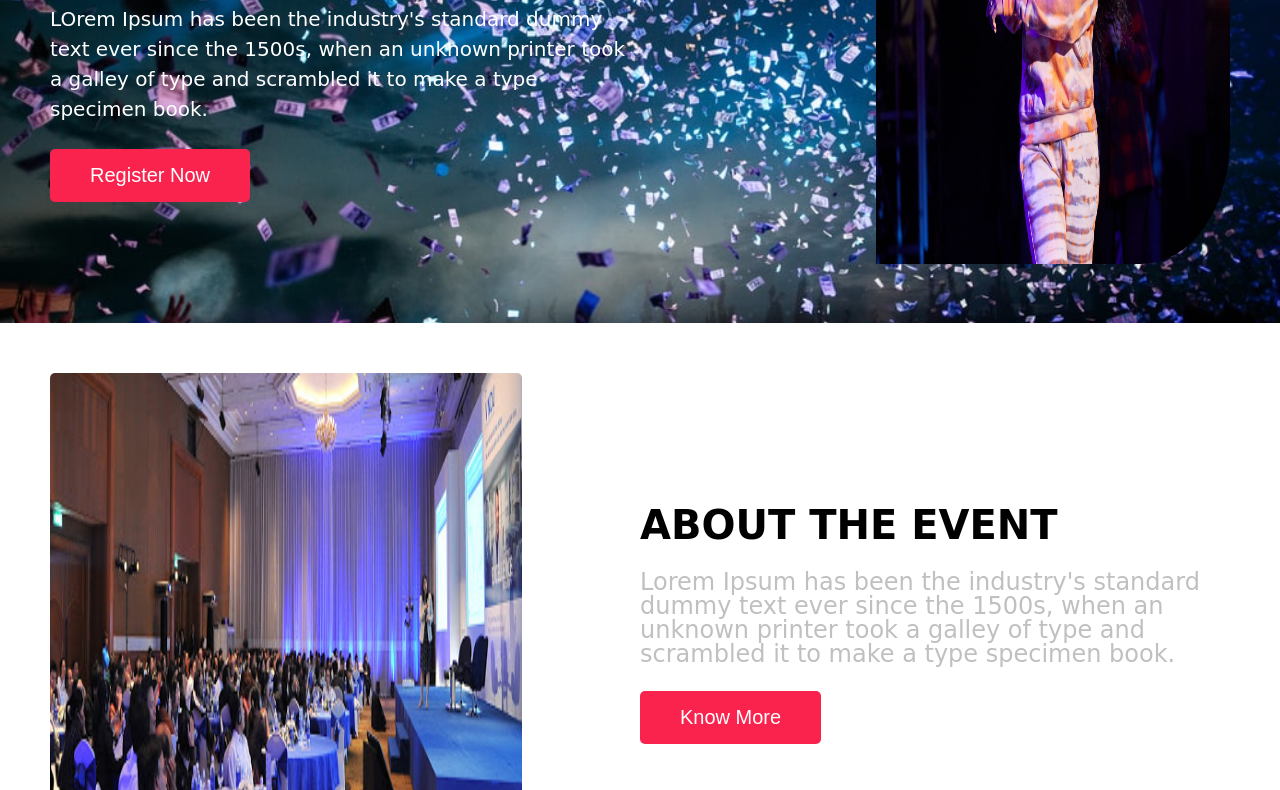
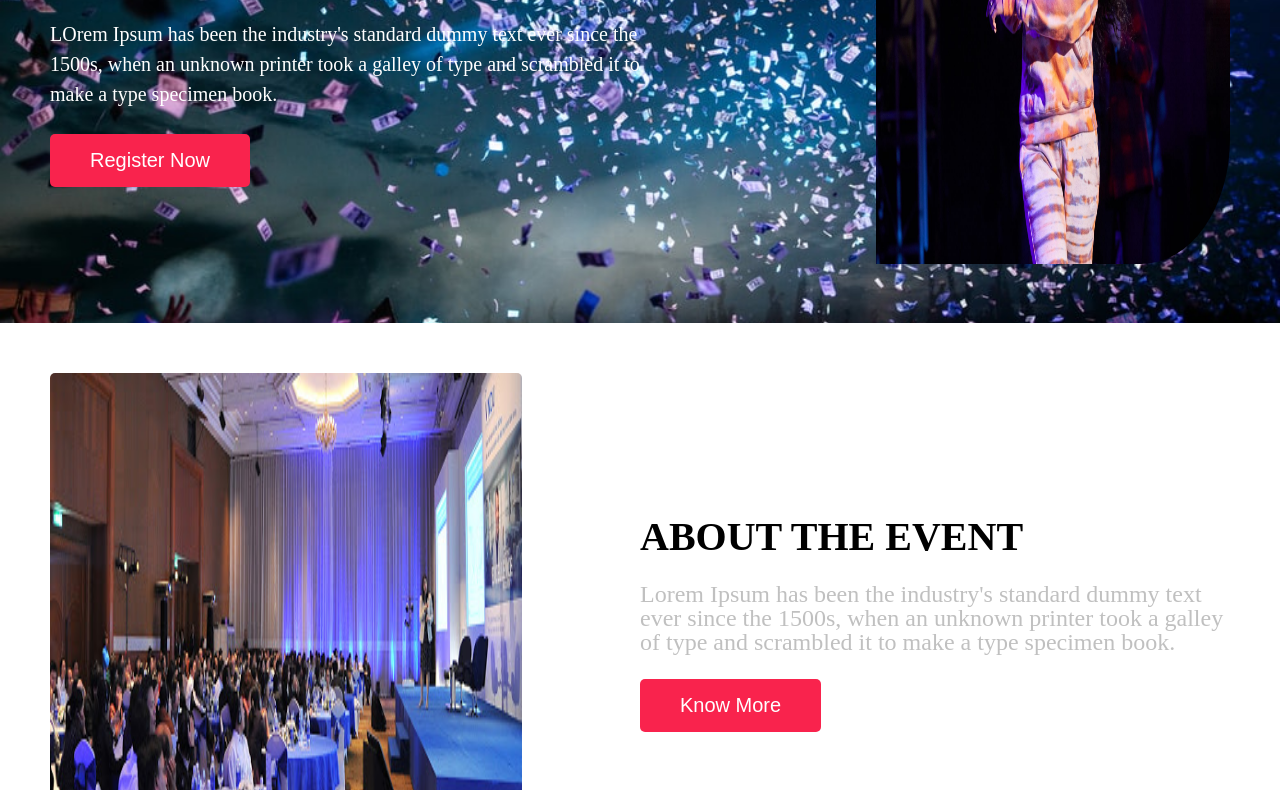
Before and after one commit to adarshraj2720/event-page, a plain HTML site: page index.html in a window 1280 px wide. Shown: the part 377-1167 px from the top of the page. Drawn offline with Linux system fonts and the light colour scheme.

Commit message:
font-family-upd...

```diff
--- a/style.css
+++ b/style.css
@@ -48,7 +48,7 @@ table {
 }
 /* ******************************************MAIN-CODE******************************************************** */
 body{
-    font-family: cursive;
+    font-family: Nunito;
 }
 .padding{
     padding: 50px;
```
